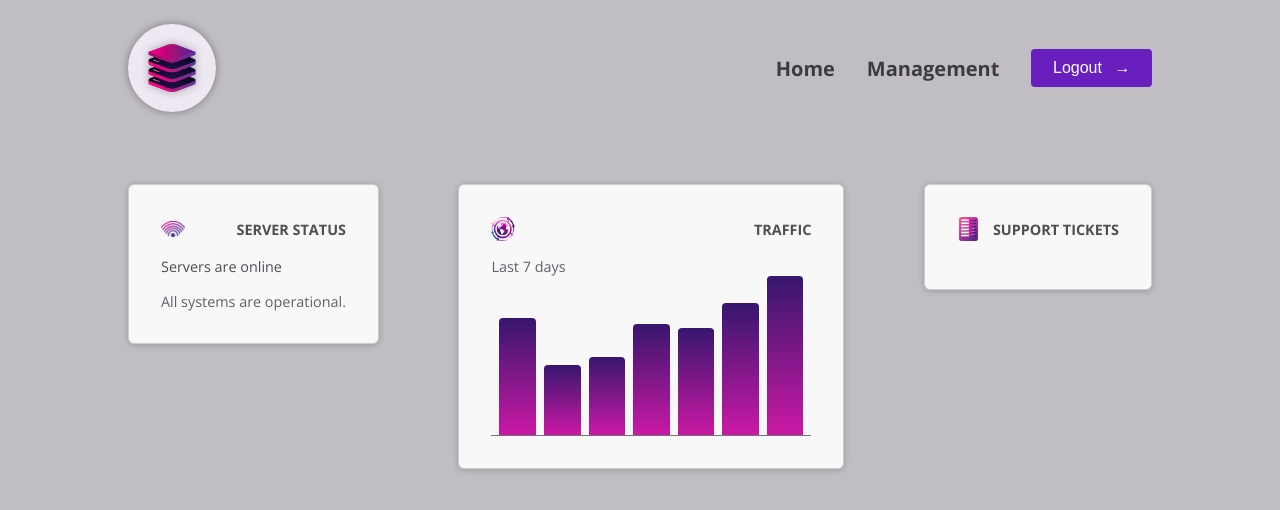
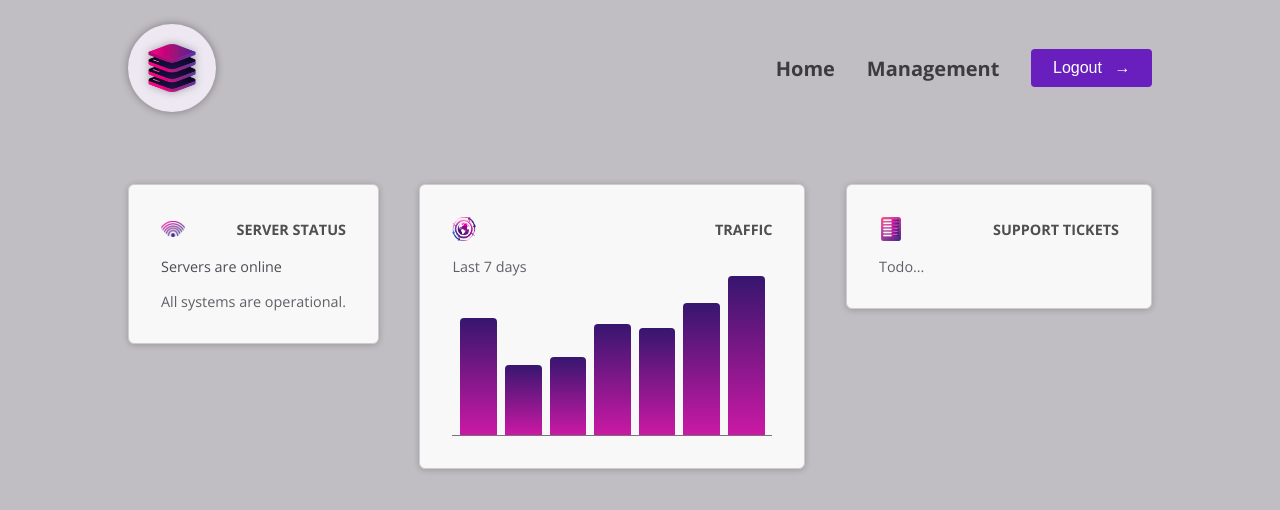
Before and after one commit to SkyNaoto/06-CMP-DEEP-DIVE, an Angular app: page / in a window 1280 px wide. Shown: the top 510 px of the page. Built offline with nearby package versions, Linux system fonts and the light colour scheme.

Commit message:
Bug fix at 102

```diff
--- a/src/app/app.component.html
+++ b/src/app/app.component.html
@@ -20,6 +20,7 @@
       [image]="{src: 'list.png', alt: 'A list of items'}"
       title="Support Tickets"
     >
+      <app-tickets />
     </app-dashboard-item>
   </div>
 </main>
```
